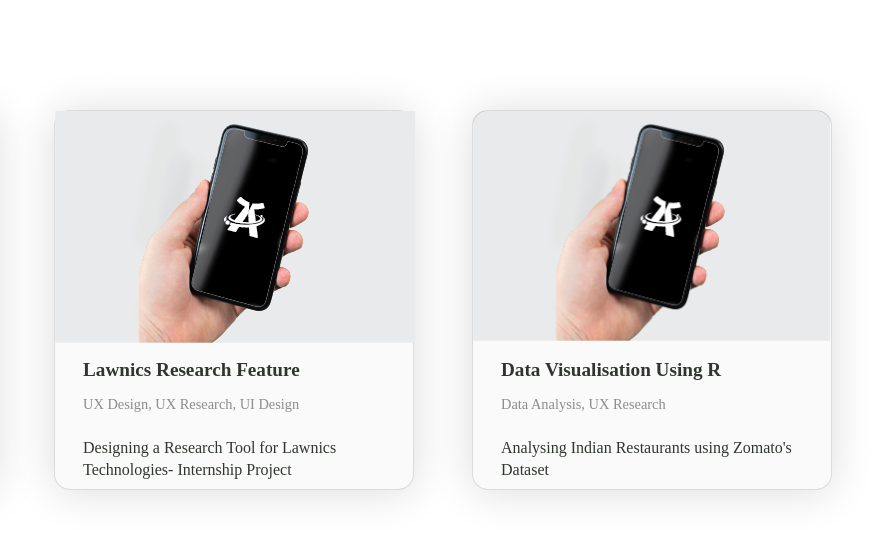
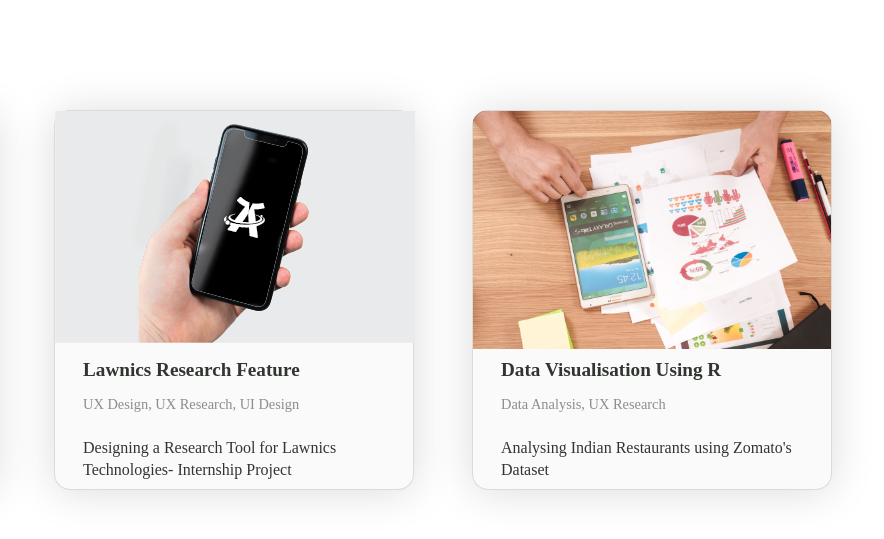
Before and after one commit to saisaran1905/portfolio_saran, a plain HTML site: page index.html in a window 1280 px wide. Shown: the part 249-788 px from the top of the page, 396-1280 px from the left. Drawn offline with nearby package versions, Linux system fonts and the light colour scheme.

Commit message:
update_portfolio

```diff
--- a/index.html
+++ b/index.html
@@ -85,7 +85,7 @@
             </a>
             <a href="https://rpubs.com/SaiSaran1905/705665" target="_blank">
                 <li class="thumbnail-grid-item">
-                    <div class="card" style="background-image: url(/images/Asset\ 6.png); background-size: contain; background-repeat: no-repeat;">
+                    <div class="card" style="background-image: url(/images/william-iven-jrh5lAq-mIs-unsplash.jpg); background-size: contain; background-repeat: no-repeat;">
                         <div class="card-area">
                             <h4 class="card-title">
                                 Data Visualisation Using R
```
Also changed, not shown: html/Edict_WebDesign.html (+2 -2 lines), images/william-iven-jrh5lAq-mIs-unsplash.jpg (added).
